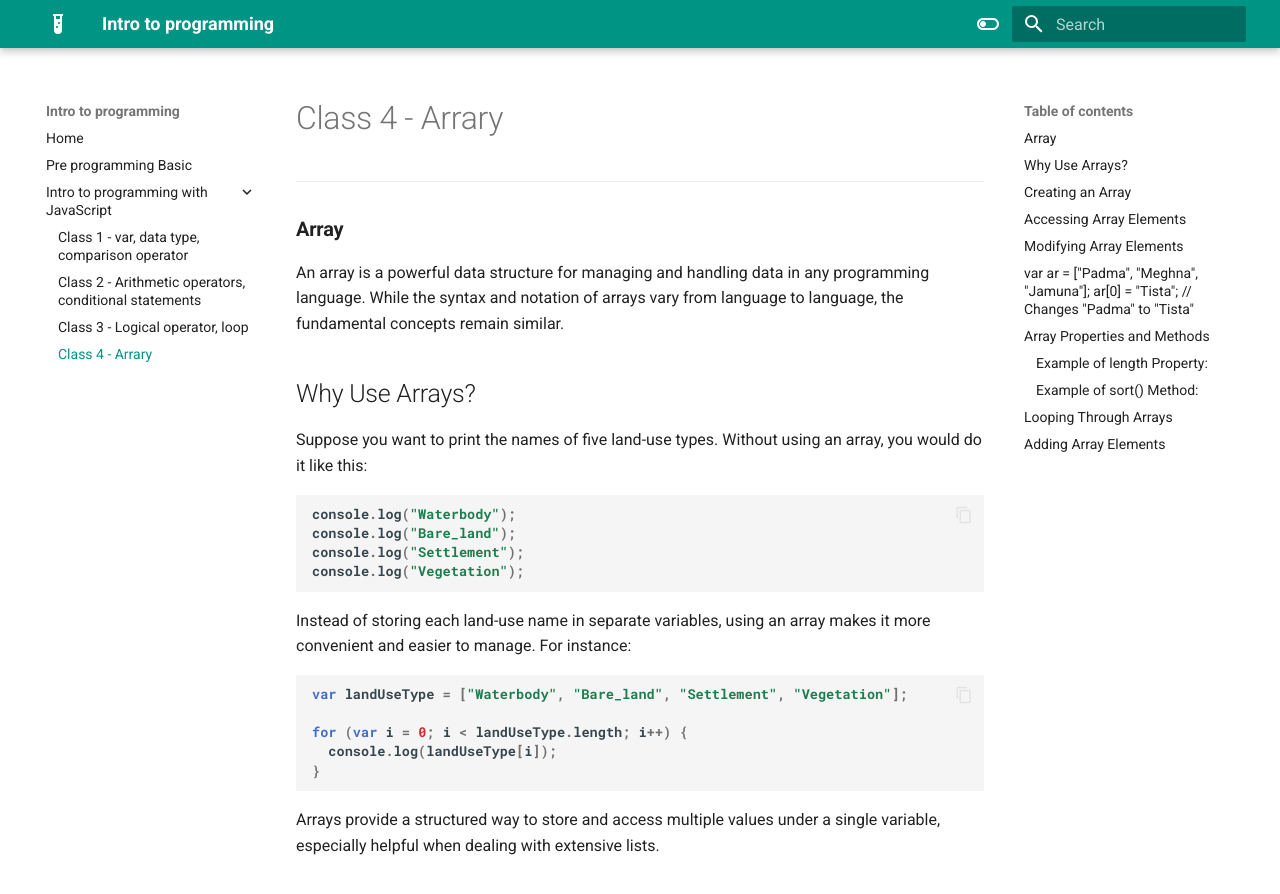
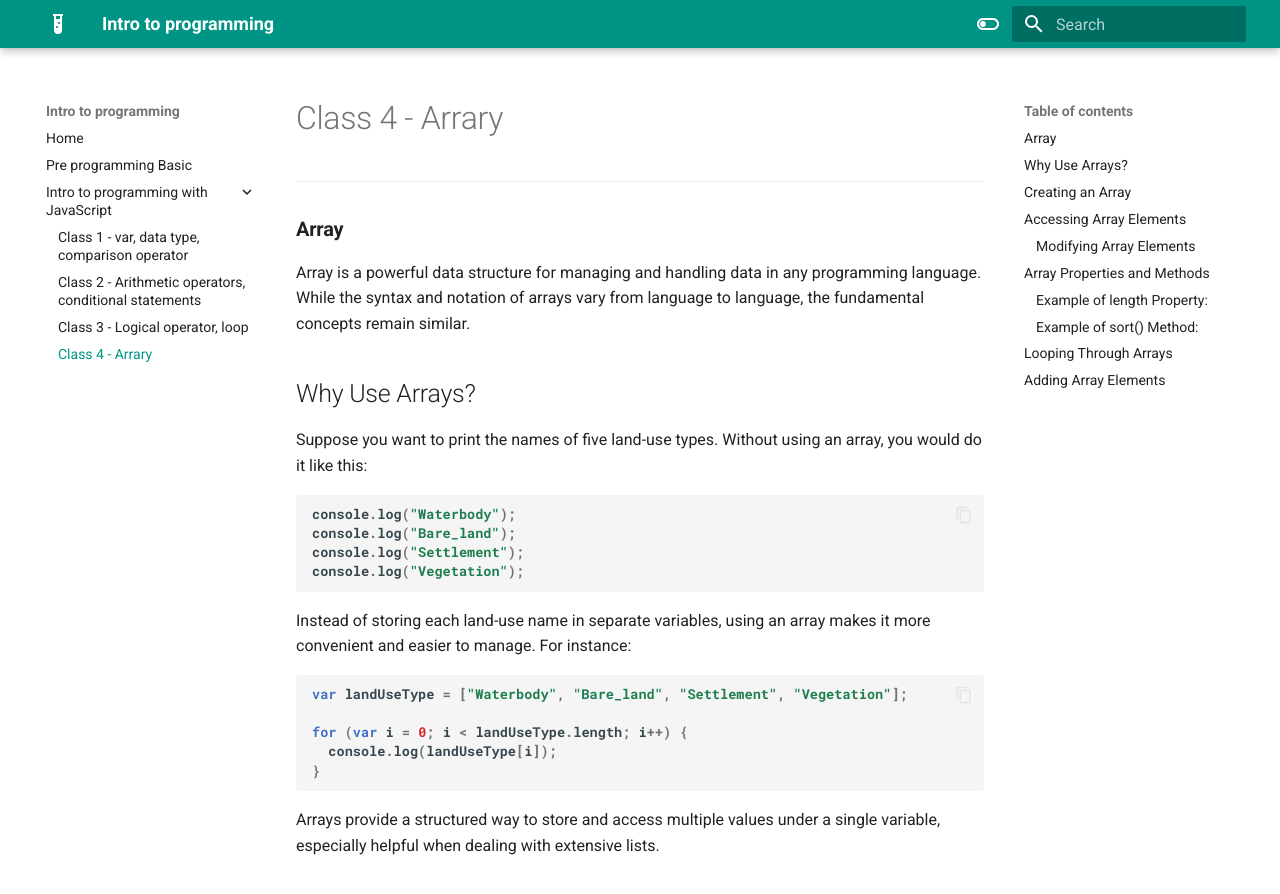
Before and after one commit to ramiz-moktader/geospatial-programming-course, an MkDocs documentation site: the page built from docs/array-class4.md, in a window 1280 px wide and 900 px high. Shown: the top 894 px of the window. Built offline with MkDocs 1.6.1 and Material for MkDocs 9.7.7, drawn with Linux system fonts in a browser that asks for light colours.

Commit message:
updated class 4

````diff
--- a/docs/array-class4.md
+++ b/docs/array-class4.md
@@ -3,7 +3,7 @@
 
 ### **Array**
 
-An array is a powerful data structure for managing and handling data in any programming language. While the syntax and notation of arrays vary from language to language, the fundamental concepts remain similar.
+Array is a powerful data structure for managing and handling data in any programming language. While the syntax and notation of arrays vary from language to language, the fundamental concepts remain similar.
 
 ## Why Use Arrays?
 
@@ -25,6 +25,7 @@ for (var i = 0; i < landUseType.length; i++) {
   console.log(landUseType[i]);
 }
 ```
+
 
 Arrays provide a structured way to store and access multiple values under a single variable, especially helpful when dealing with extensive lists.
 
@@ -65,7 +66,7 @@ var landUseType = ["Waterbody", "Bare_land", "Settlement", "Vegetation"];
 var waterbody = landUseType[0]; // Accesses the first element
 ```
 
-## Modifying Array Elements
+###  Modifying Array Elements
 
 You can easily change the value of an array element by referencing its index:
 
@@ -73,7 +74,8 @@ You can easily change the value of an array element by referencing its index:
 var ar = ["Padma", "Meghna", "Jamuna"];
 ar[0] = "Tista"; // Changes "Padma" to "Tista"
 ```
----
+
+
 ## Array Properties and Methods
 
 JavaScript arrays come with built-in properties and methods that enhance their functionality. Some of those are:
````
